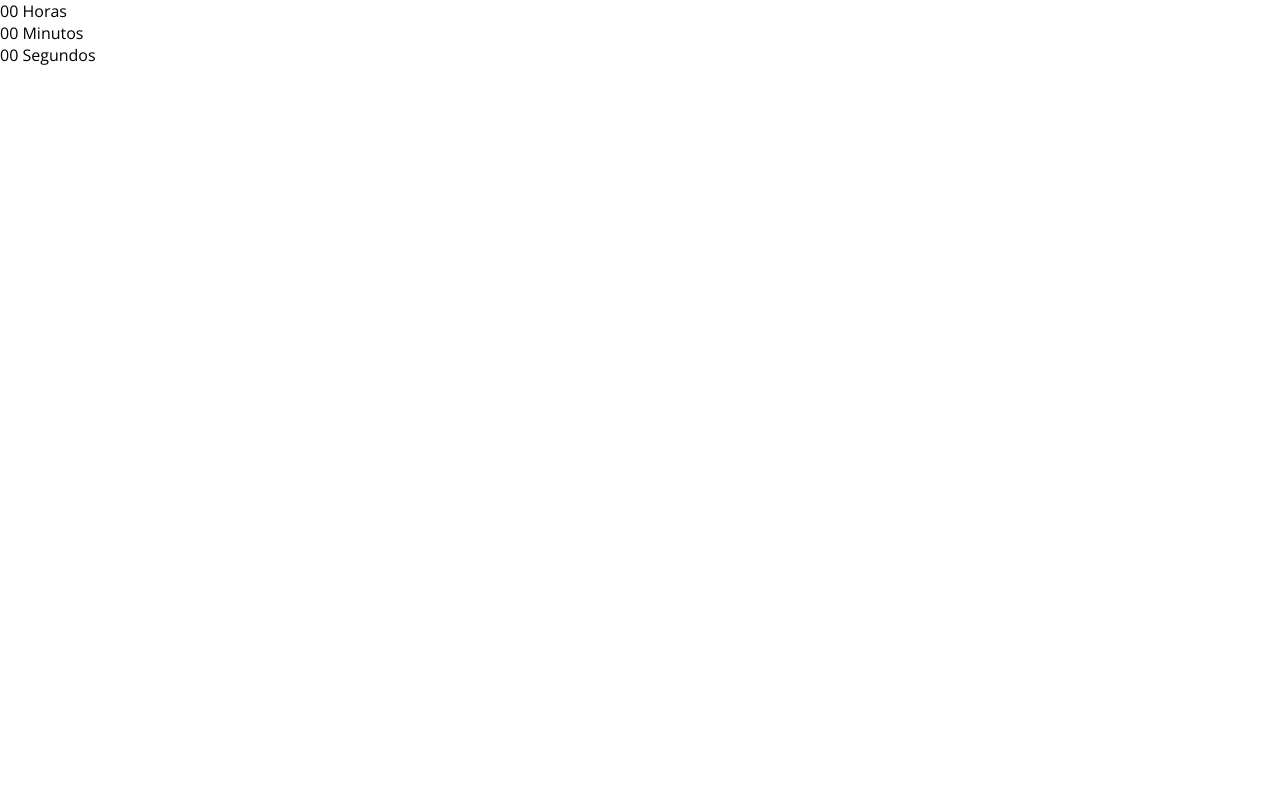
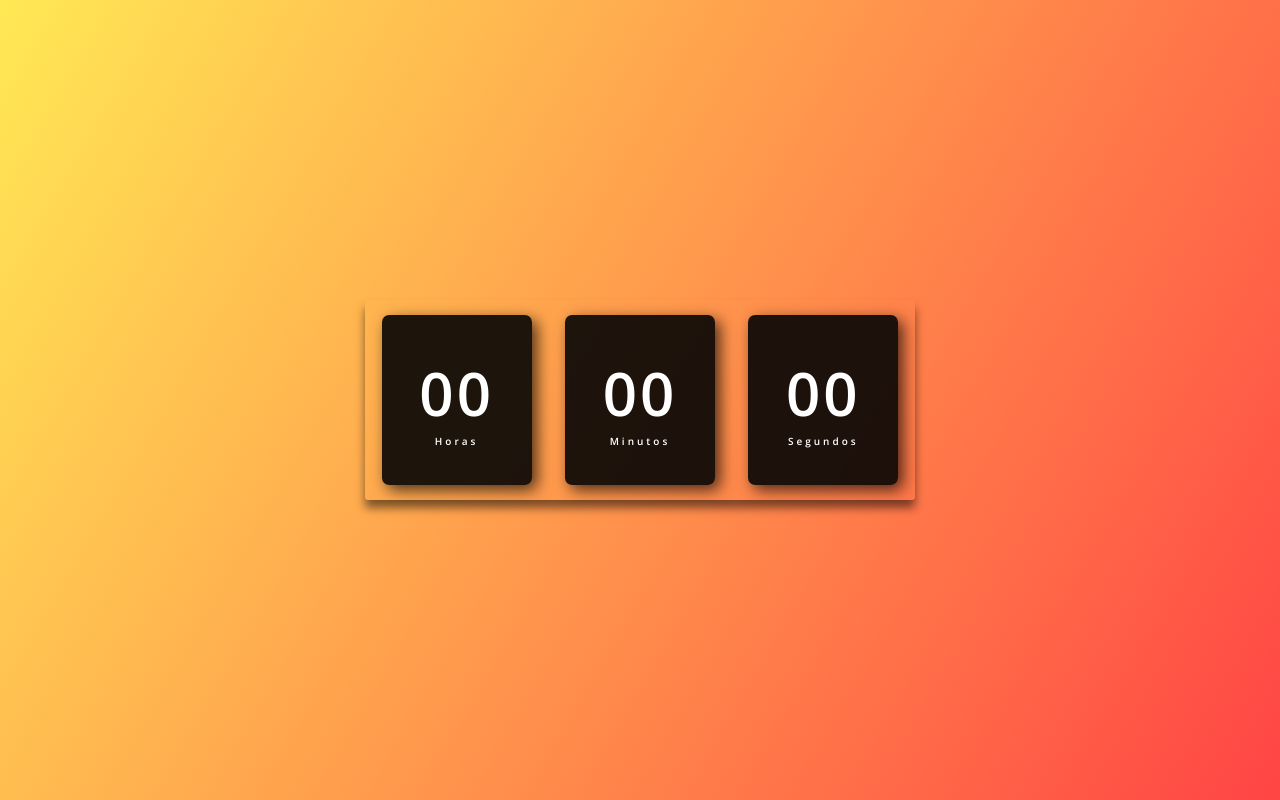
Before and after one commit to NandaoSpain/Reloj-Digital, a plain HTML site: page index.html in a window 1280 px wide. Drawn offline with nearby package versions, Linux system fonts and the light colour scheme; files that its build step writes are made by us from their sources.

Commit message:
CSS adjustments

```diff
--- a/asets/css/style.css
+++ b/asets/css/style.css
@@ -5,5 +5,47 @@
 * {
     margin: 0;
     padding: 0;
-    font-family: 'Open Sans', sans-serif;
 }
+
+body {
+    font-family: 'Open Sans', 'sans-serif';
+    height: 100vh;
+    background-image: linear-gradient(120deg, #ffe53bde, #ff2525da);
+    display: flex;
+    align-items: center;
+    justify-content: center;
+}
+
+.reloj {
+    display: flex;
+    align-items: center;
+    justify-content: space-around;
+    height: 200px;
+    width: 550px;
+    background: transparent;
+    border-radius: 3px;
+    box-shadow: 0px 8px 10px rgba(0, 0, 0, .5);
+}
+
+.reloj div {
+    height: 170px;
+    width: 150px;
+    display: flex;
+    flex-direction: column;
+    align-items: center;
+    justify-content: center;
+    color: #fff;
+    background: rgba(5, 5, 5, .9);
+    box-shadow: 5px 5px 15px rgba(0, 0, 0, .7);
+    border-radius: 7px;
+    letter-spacing: 3px;
+}
+
+.reloj span {
+    font-weight: bolder;
+    font-size: 60px;
+}
+
+.reloj span.tempo {
+    font-size: 10px;
+}
--- a/index.html
+++ b/index.html
@@ -5,7 +5,7 @@
     <meta http-equiv="X-UA-Compatible" content="IE=edge">
     <meta name="viewport" content="width=device-width, initial-scale=1.0">
     <title>Reloj Digital</title>
-    <link rel="stylesheet" href="asets/style/style.css">
+    <link rel="stylesheet" href="asets/css/style.css">
 </head>
 <body>
     <div class="reloj">
```
